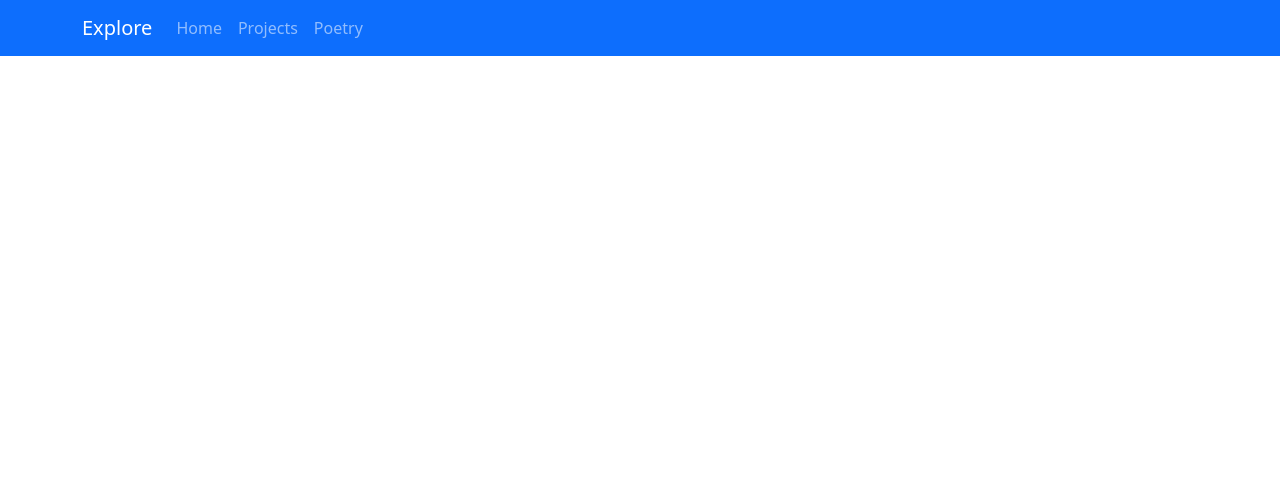
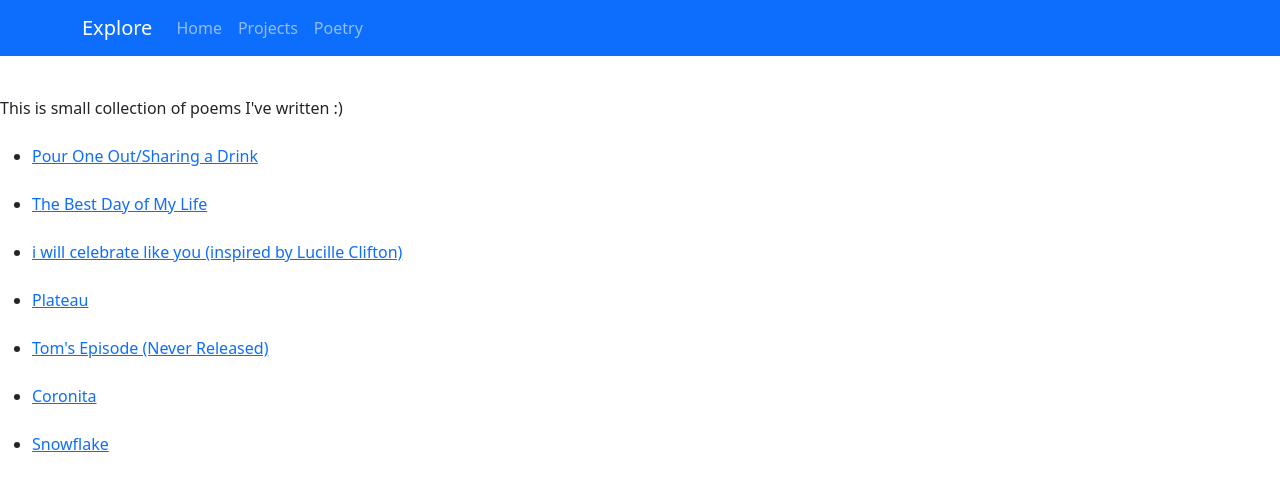
Before and after one commit to CVilla17/CV_website, a React (Create React App) app: page /poetry in a window 1280 px wide. Shown: the top 488 px of the page. Built offline with nearby package versions, Linux system fonts and the light colour scheme.

Commit message:
things on pages, just needs styling

```diff
--- a/src/components/NavbarComp.js
+++ b/src/components/NavbarComp.js
@@ -2,7 +2,7 @@ import React, { Component } from "react";
 import { Navbar, Nav, NavDropdown, Container } from "react-bootstrap";
 
 import { BrowserRouter as Router, Routes, Route, Link } from "react-router-dom";
-//import Interests from "../pages/Interests";
+import Poetry from "../pages/Poetry";
 import Projects from "../pages/Projects";
 import Home from "../pages/Home";
 import "bootstrap/dist/css/bootstrap.min.css";
@@ -14,7 +14,7 @@ export default class NavbarComp extends Component {
         <div>
           <Navbar bg="primary" variant={"dark"} expand="lg">
             <Container>
-              <Navbar.Brand href="#home">Explore</Navbar.Brand>
+              <Navbar.Brand href="/">Explore</Navbar.Brand>
               <Navbar.Toggle aria-controls="basic-navbar-nav" />
               <Navbar.Collapse id="basic-navbar-nav">
                 <Nav className="me-auto">
@@ -36,6 +36,7 @@ export default class NavbarComp extends Component {
           <Routes>
             <Route exact path="/" element={<Home />} />
             <Route exact path="/projects" element={<Projects />} />
+            <Route exact path="/poetry" element={<Poetry />} />
           </Routes>
         </div>
       </Router>
--- /dev/null
+++ b/src/pages/Poetry.css
@@ -0,0 +1,4 @@
+.poetry_page_style {
+  text-align: left;
+  margin-top: 5vh;
+}
--- /dev/null
+++ b/src/pages/Poetry.js
@@ -0,0 +1,61 @@
+import "../pages/Poetry.css";
+import React, { Component } from "react";
+
+class Poetry extends Component {
+  render() {
+    return (
+      <div>
+        <div className="poetry_page_style">
+          {"This is small collection of poems I've written :)"}
+          <br></br>
+          <br></br>
+          <ul>
+            <li>
+              <a href="https://docs.google.com/document/d/1Qj3g9mgtYCJHODUbqP_8BtuELXtbOoMzy1ciWYANQwY/edit?usp=sharing">
+                Pour One Out/Sharing a Drink
+              </a>
+            </li>
+            <br></br>
+            <li>
+              <a href="https://docs.google.com/document/d/1av4nwa-FxF2_Do3XGfO8GQDlMp5xFjSpQmcfR6xglJg/edit?usp=sharing">
+                The Best Day of My Life
+              </a>
+            </li>
+            <br></br>
+            <li>
+              <a href="https://docs.google.com/document/d/1-Y7W1dYfQZekmzcJFir9Kqy-p9yXL-BEnifFmTL_BBM/edit?usp=sharing">
+                {"i will celebrate like you (inspired by Lucille Clifton)"}
+              </a>
+            </li>
+            <br></br>
+            <li>
+              <a href="https://docs.google.com/document/d/1mMAbCVB3avhHA19sz8EqICcaMsrhOFHA4EFE6rCm_ok/edit?usp=sharing">
+                Plateau
+              </a>
+            </li>
+            <br></br>
+            <li>
+              <a href="https://docs.google.com/document/d/1UazTk0IhdOQENH3JbHmwtxwFxqvgJXHHWHCzA1gPwSE/edit?usp=sharing">
+                {"Tom's Episode (Never Released)"}
+              </a>
+            </li>
+            <br></br>
+            <li>
+              <a href="https://docs.google.com/document/d/1f4Gy0P7fQyW7QvoOBeWekk-Z_8tqa5BCesNbFWCW5tg/edit?usp=sharing">
+                Coronita
+              </a>
+            </li>
+            <br></br>
+            <li>
+              <a href="https://docs.google.com/document/d/1Ac38f21zYeFF0TTohDjg54CYOpHS319ueTSRInxB8qU/edit?usp=sharing">
+                Snowflake
+              </a>
+            </li>
+          </ul>
+        </div>
+      </div>
+    );
+  }
+}
+
+export default Poetry;
```
Also changed, not shown: src/pages/Interests.css (deleted), src/pages/Interests.js (deleted).
